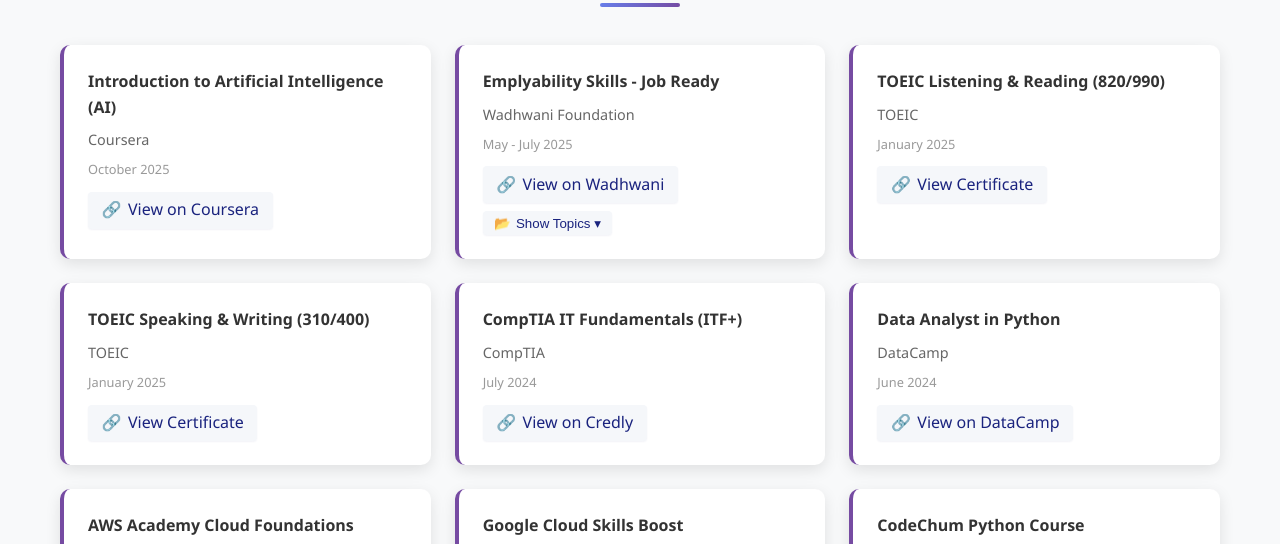
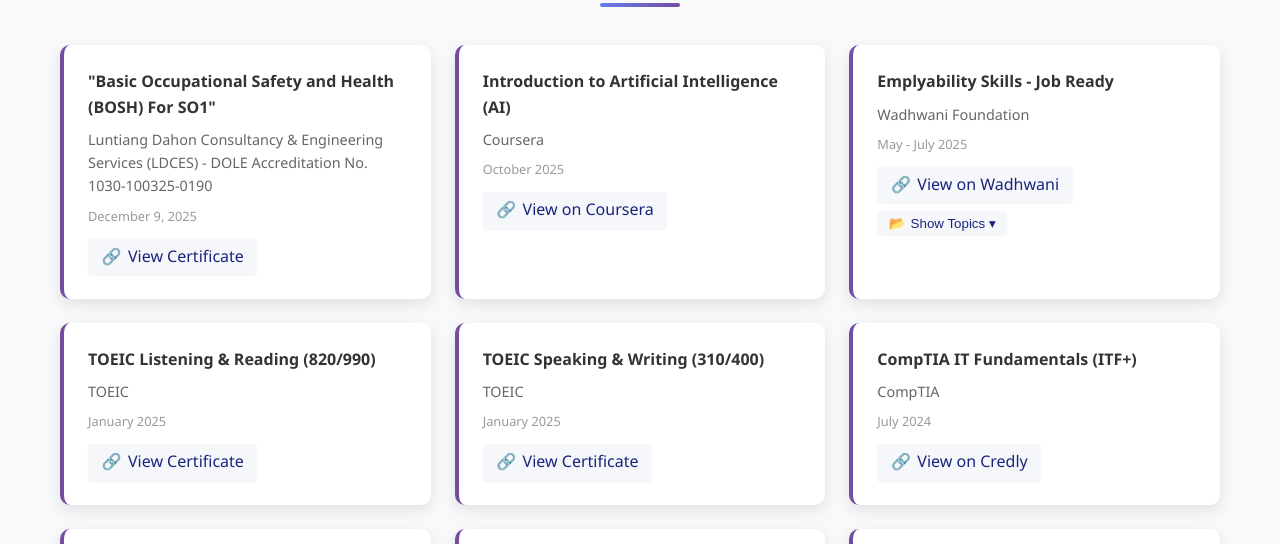
Before and after one commit to Jonard14/MyWebsitePortfolio, a website: page certifications.html in a window 1280 px wide. Shown: the part 198-742 px from the top of the page. Drawn offline with Linux system fonts and the light colour scheme.

Commit message:
added certification

```diff
--- a/certifications.html
+++ b/certifications.html
@@ -20,6 +20,15 @@
         <div class="container">
             <h2 class="section-title">Certifications</h2>
             <div class="cert-grid">
+                <div class="cert-card">
+                    <div class="cert-title">"Basic Occupational Safety and Health (BOSH) For SO1"</div>
+                    <div class="cert-issuer">Luntiang Dahon Consultancy & Engineering Services (LDCES) - DOLE Accreditation No. 1030-100325-0190</div>
+                    <div class="cert-date">December 9, 2025</div>
+                    <!-- Local File in repo of certificate -->
+                    <div class="cert-actions">
+                        <a href="#" class="cert-link" data-file="files/certifications/Francisco-2025-12-09-BOSH_SO1-LDCES.pdf" title="Open Certificate">View Certificate</a>
+                    </div>
+                </div>
                 <div class="cert-card">
                     <div class="cert-title">Introduction to Artificial Intelligence (AI)</div>
                     <div class="cert-issuer">Coursera</div>
```
Also changed, not shown: files/seminarworkshops/list.md (+10 -1 lines), 4 other files.
